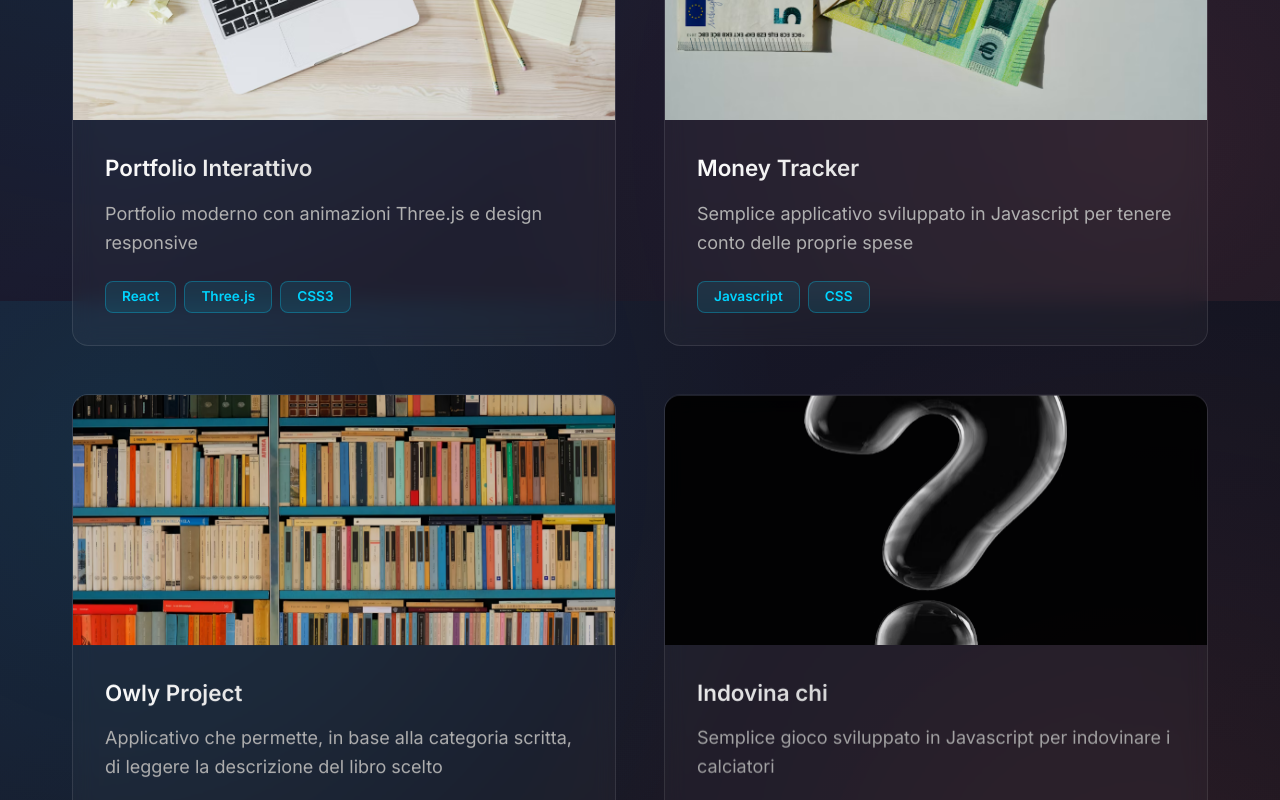
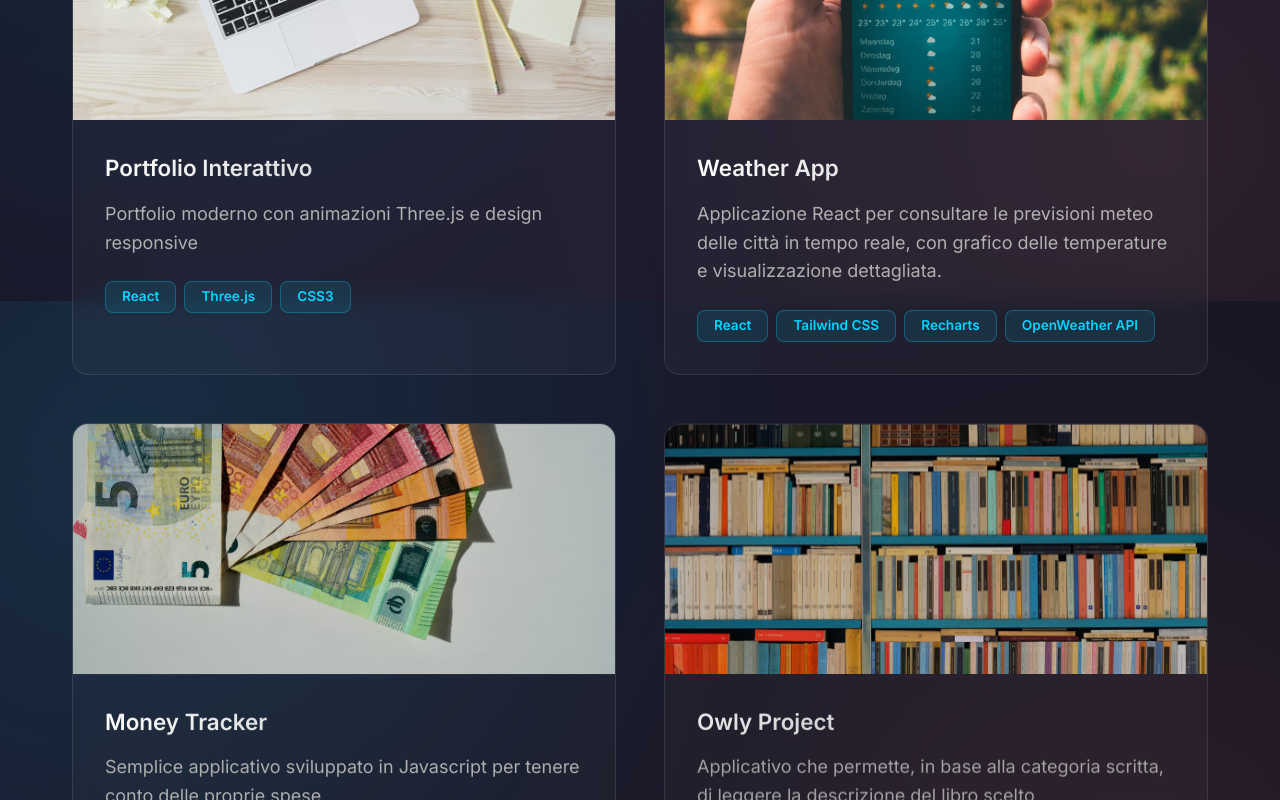
Before and after one commit to mattialucca92/Portfolio-2025, a React (Vite) app: page /#/ in a window 1280 px wide. Shown: the part 3340-4140 px from the top of the page. Built offline with nearby package versions, Linux system fonts and the light colour scheme.

Commit message:
aggiunta progetto

```diff
--- a/src/components/Projects.jsx
+++ b/src/components/Projects.jsx
@@ -8,6 +8,7 @@ import portfolioImg from "../assets/image/Portfolio.png";
 import moneyTrackerImg from "../assets/image/moneyTracker.png";
 import libreriaImg from "../assets/image/libreria.png";
 import indovinaChiImg from "../assets/image/indovinaChi.png";
+import progettoMeteo from "../assets/image/progettoMeteo.png";
 
 const Projects = () => {
   const [ref, isInView] = useInView();
@@ -34,6 +35,25 @@ const Projects = () => {
     },
     {
       id: 2,
+      title: "Weather App",
+      description:
+        "Applicazione React per consultare le previsioni meteo delle città in tempo reale, con grafico delle temperature e visualizzazione dettagliata.",
+      image: progettoMeteo,
+      category: "frontend",
+      technologies: ["React", "Tailwind CSS", "Recharts", "OpenWeather API"],
+      link: "https://github.com/mattialucca92/Weather-App",
+      demo: " https://mattialucca92.github.io/Weather-App/",
+      features: [
+        "Ricerca meteo per città in tempo reale",
+        "Visualizzazione dettagliata: temperatura, umidità, vento, descrizione meteo",
+        "Previsioni orarie con icone meteo personalizzate",
+        "Grafico interattivo delle temperature per le prossime ore",
+        "Interfaccia responsive e accattivante grazie a Tailwind CSS",
+      ],
+    },
+
+    {
+      id: 3,
       title: "Money Tracker",
       description:
         "Semplice applicativo sviluppato in Javascript per tenere conto delle proprie spese",
@@ -49,7 +69,7 @@ const Projects = () => {
       ],
     },
     {
-      id: 3,
+      id: 4,
       title: "Owly Project",
       description:
         "Applicativo che permette, in base alla categoria scritta, di leggere la descrizione del libro scelto",
@@ -65,7 +85,7 @@ const Projects = () => {
       ],
     },
     {
-      id: 4,
+      id: 5,
       title: "Indovina chi",
       description:
         "Semplice gioco sviluppato in Javascript per indovinare i calciatori",
```
Also changed, not shown: src/assets/image/progettoMeteo.png (added).
